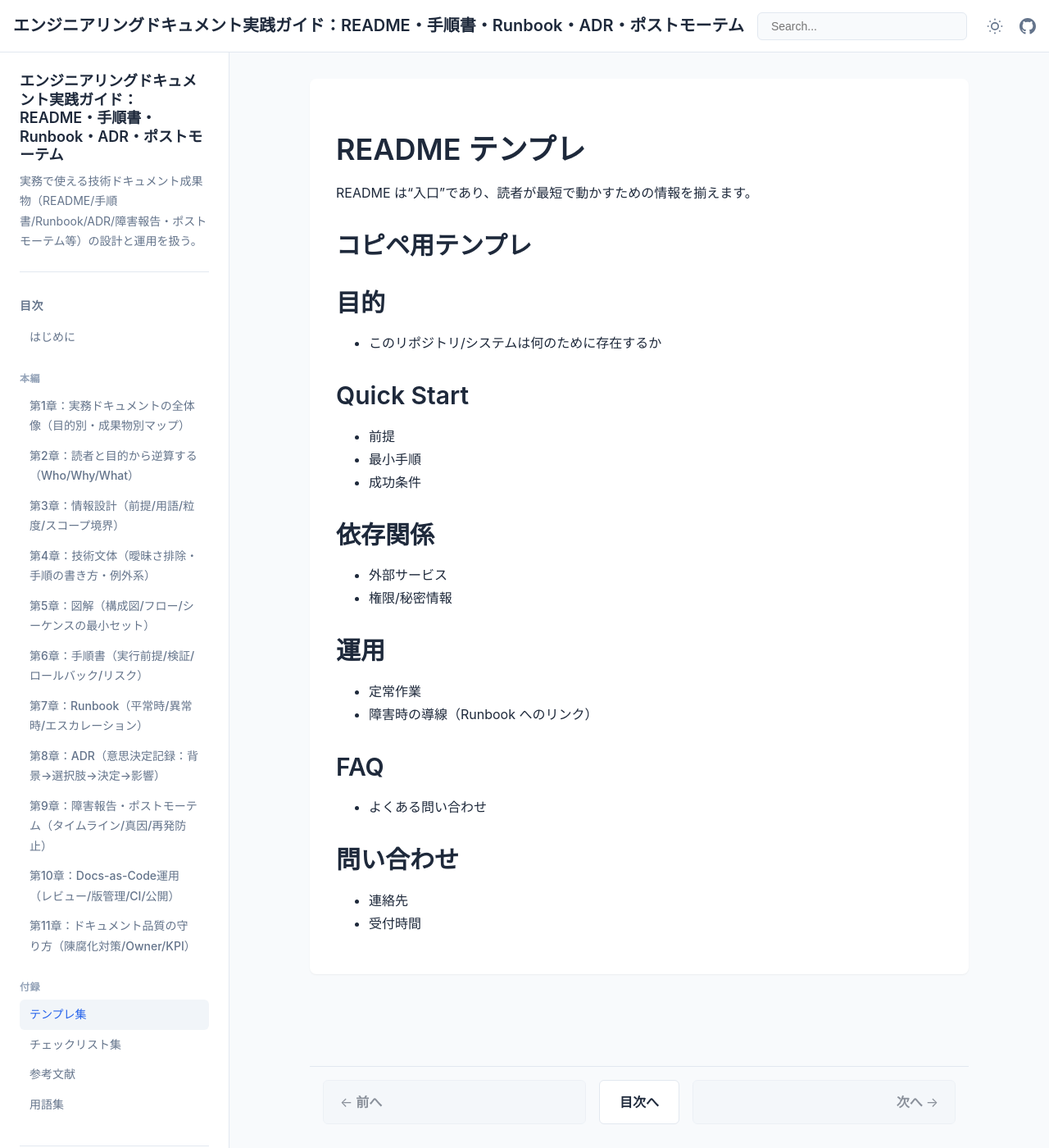
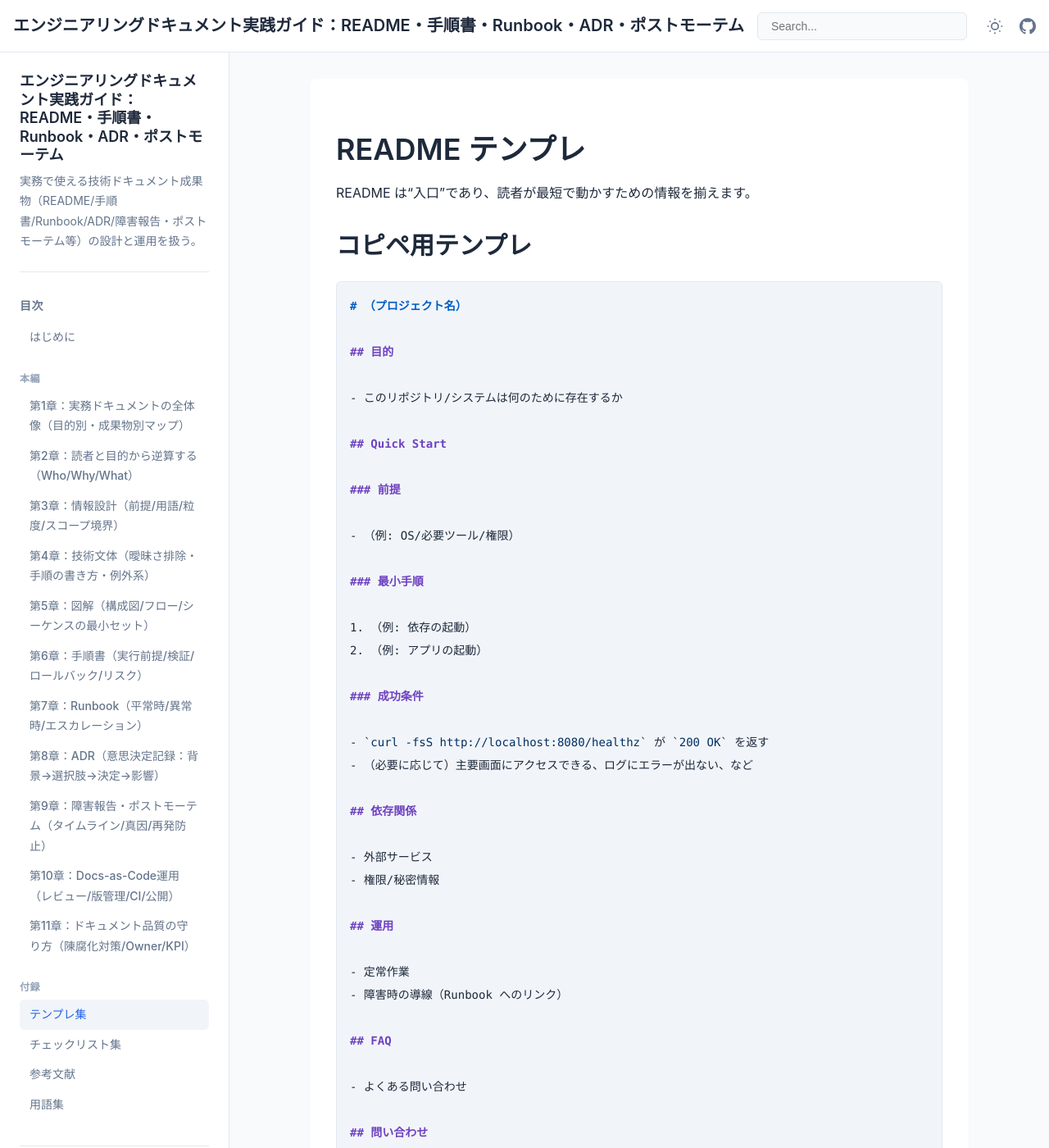
Before and after one commit to itdojp/engineering-documentation-book, a Jekyll site: the page built from docs/appendices/templates/readme/index.md, in a window 1280 px wide and 1400 px high. Shown: the whole window at 82% size. Built offline with Jekyll 4.4.1, drawn with Linux system fonts in a browser that asks for light colours; some of the changed text lies outside the part shown.

Commit message:
docs: fix appendix nav and add minimal CI template

````diff
--- a/docs/_includes/page-navigation.html
+++ b/docs/_includes/page-navigation.html
@@ -109,6 +109,11 @@ level of such grouping so only leaf items (having `path`/`url`) participate.
               {%- assign _next_char = _page_url_n | slice: _cand_len, 1 -%}
               {%- if _next_char == '/' -%}
                 {%- assign _is_boundary = true -%}
+              {%- else -%}
+                {%- assign _last_char = item_url_n | slice: -1, 1 -%}
+                {%- if _last_char == '/' and item_url_n != '/' -%}
+                  {%- assign _is_boundary = true -%}
+                {%- endif -%}
               {%- endif -%}
             {%- endif -%}
 
--- a/docs/appendices/templates/readme/index.md
+++ b/docs/appendices/templates/readme/index.md
@@ -9,6 +9,49 @@ order: 901
 README は“入口”であり、読者が最短で動かすための情報を揃えます。
 
 ## コピペ用テンプレ
+
+```md
+# （プロジェクト名）
+
+## 目的
+
+- このリポジトリ/システムは何のために存在するか
+
+## Quick Start
+
+### 前提
+
+- （例: OS/必要ツール/権限）
+
+### 最小手順
+
+1. （例: 依存の起動）
+2. （例: アプリの起動）
+
+### 成功条件
+
+- `curl -fsS http://localhost:8080/healthz` が `200 OK` を返す
+- （必要に応じて）主要画面にアクセスできる、ログにエラーが出ない、など
+
+## 依存関係
+
+- 外部サービス
+- 権限/秘密情報
+
+## 運用
+
+- 定常作業
+- 障害時の導線（Runbook へのリンク）
+
+## FAQ
+
+- よくある問い合わせ
+
+## 問い合わせ
+
+- 連絡先
+- 受付時間
+```
 
 ## 目的
 
````
Also changed, not shown: docs/appendices/templates/ci-minimum/index.md (added, +48 -0 lines), docs/appendices/templates/index.md (+1 -0 lines), docs/chapters/chapter-10/index.md (+23 -0 lines).
